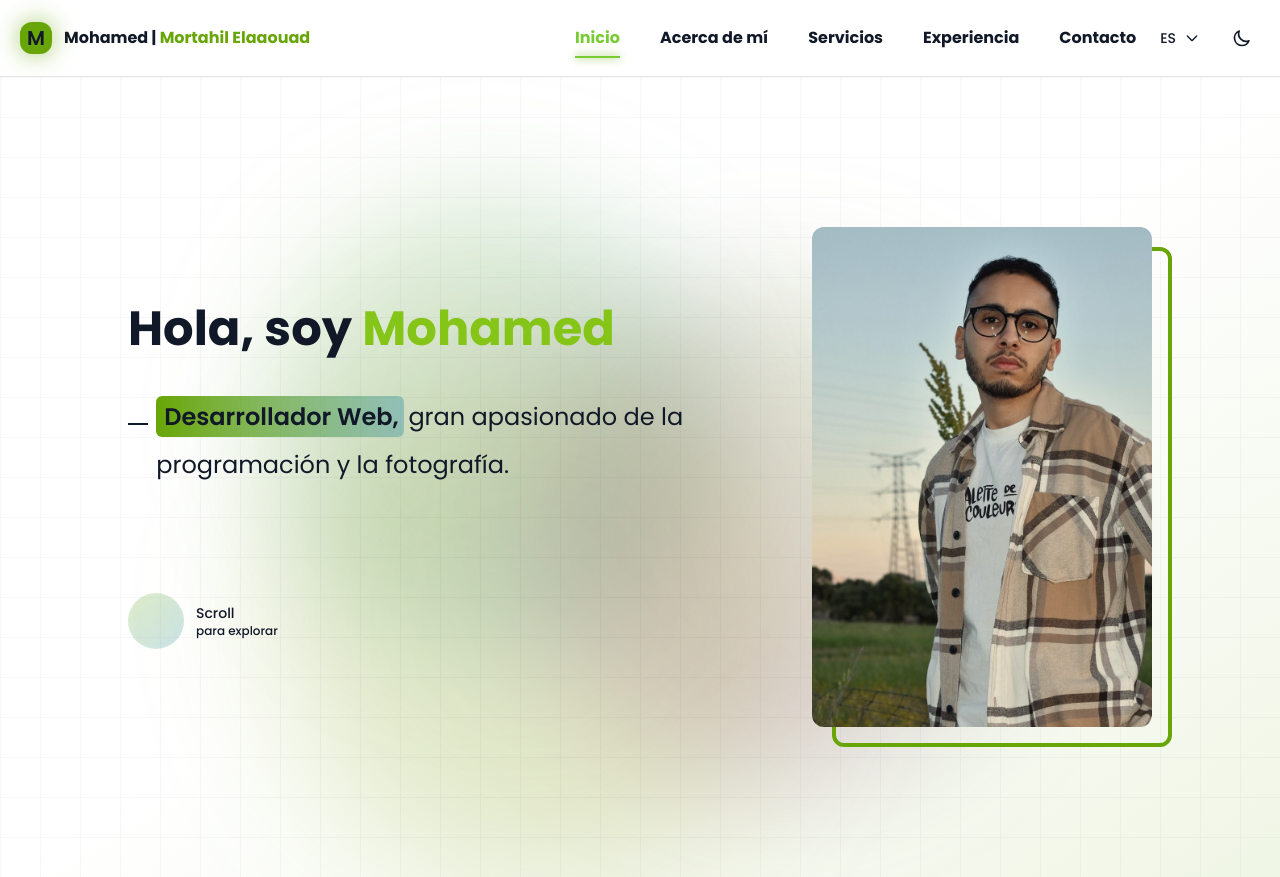
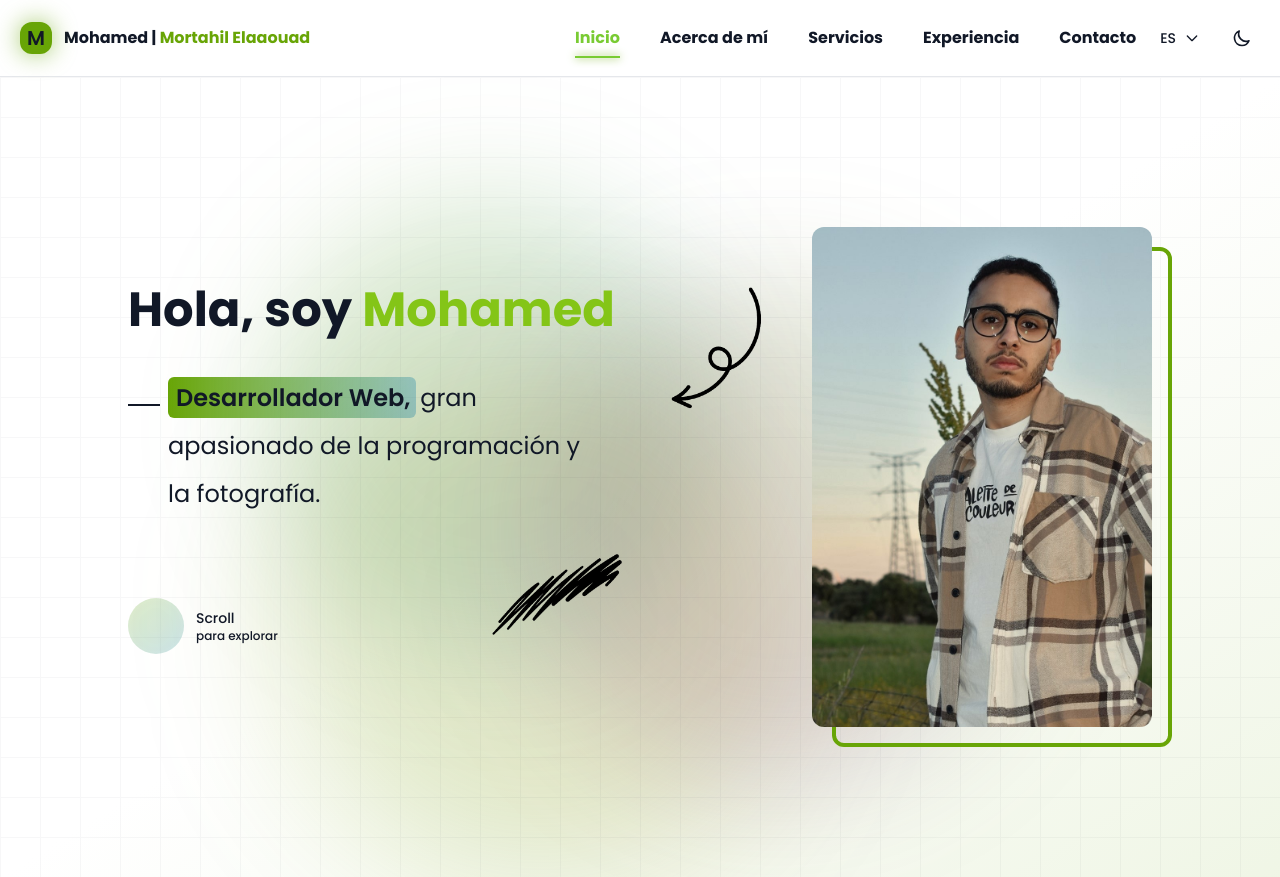
Before and after one commit to webdevmohamed/portfolio, a Vue app: page / in a window 1280 px wide. Built offline with nearby package versions, Linux system fonts and the light colour scheme.

Commit message:
Refactor Home component layout: adjust spacing between elements and  improve HomeContent and ProfileImage component with new graphic elements.

```diff
--- a/src/components/Home.vue
+++ b/src/components/Home.vue
@@ -24,7 +24,7 @@
 
         <!-- Content -->
         <div class="container mx-auto max-w-screen-lg relative">
-            <div class="flex items-center justify-between gap-24 min-h-screen">
+            <div class="flex items-center justify-between gap-5 min-h-screen">
                 <HomeContent />
                 <ProfileImage />
             </div>
--- a/src/components/HomeContent.vue
+++ b/src/components/HomeContent.vue
@@ -1,11 +1,11 @@
 <template>
-    <div class="space-y-10">
+    <div class="w-1/2">
         <h1 class="text-5xl font-bold bg-clip-text text-foreground">
             Hola, soy <span class="text-primary-light">Mohamed</span>
         </h1>
-        <div class="flex items-baseline gap-2">
+        <div class="flex items-baseline gap-2 mt-10">
             <div class="h-[2px] w-8 bg-foreground"></div>
-            <p class="text-2xl text-foreground leading-loose">
+            <p class="text-2xl text-foreground leading-loose w-10/12">
                 <span class="bg-gradient-to-r from-primary to-accent-blue/30 pl-2 py-1 mr-1 rounded-md font-semibold">
                     Desarrollador Web,
                 </span>
@@ -13,8 +13,9 @@
             </p>
         </div>
 
+        <div class="flex justify-between">
             <!-- Modern scroll indicator -->
-        <div class="relative w-fit flex flex-col items-start gap-3 pt-16 group">
+            <div class="relative w-fit flex flex-col items-start gap-3 pt-20 group">
                 <div class="flex items-center gap-3 cursor-pointer">
                     <div
                         class="relative w-14 h-14 rounded-full bg-gradient-to-br from-primary/20 to-accent-blue/20 group-hover:from-primary/30 group-hover:to-accent-blue/30 transition-all duration-300 overflow-hidden flex items-center justify-center">
@@ -36,6 +37,10 @@
                     </div>
                 </div>
             </div>
+
+            <!-- Graphic element -->
+            <img class="w-[150px] h-fit dark:filter dark:invert" src="@/assets/tachado.png" alt="" />
+        </div>
     </div>
 </template>
 
--- a/src/components/ProfileImage.vue
+++ b/src/components/ProfileImage.vue
@@ -1,4 +1,5 @@
 <template>
+    <div class="flex flex-row-reverse gap-5 w-1/2">
         <div class="relative group cursor-pointer">
             <!-- Main image with container -->
             <div class="relative transform-gpu transition-all duration-500 ease-out group-hover:scale-[1.02]">
@@ -33,15 +34,14 @@
                 <div class="absolute inset-0 bg-primary/5 blur-2xl transform scale-110"></div>
             </div>
         </div>
+
+        <!-- Graphic element -->
+        <img class="w-[150px] h-fit mt-12 dark:filter dark:invert" src="@/assets/flecha.png" alt="" />
+    </div>
 </template>
 
 <script setup>
-defineProps({
-    image: {
-        type: String,
-        default: '@/assets/foto-perfil.jpeg'
-    }
-})
+
 </script>
 
 <style scoped>
```
Lines whose indentation alone changed are shown as unchanged.
